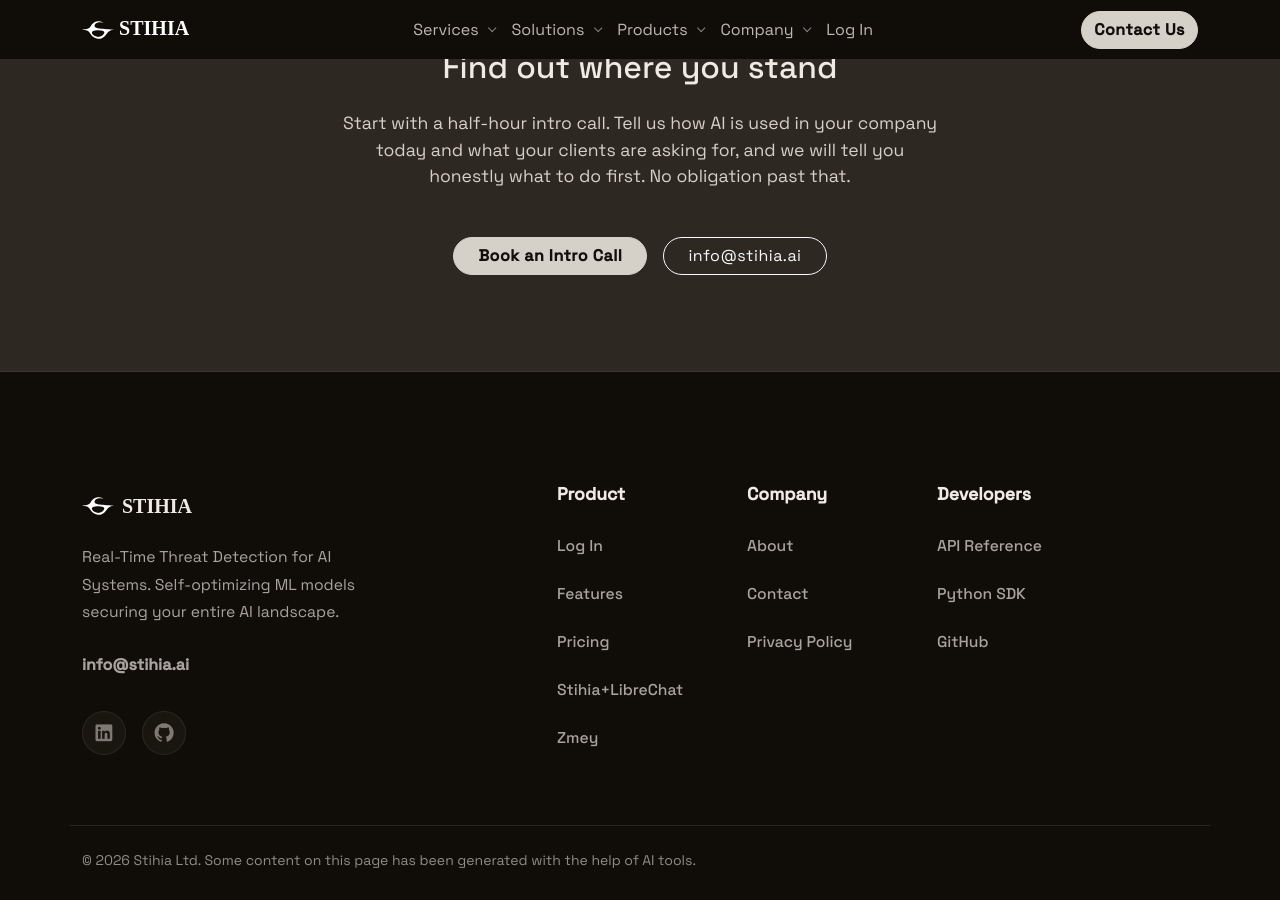
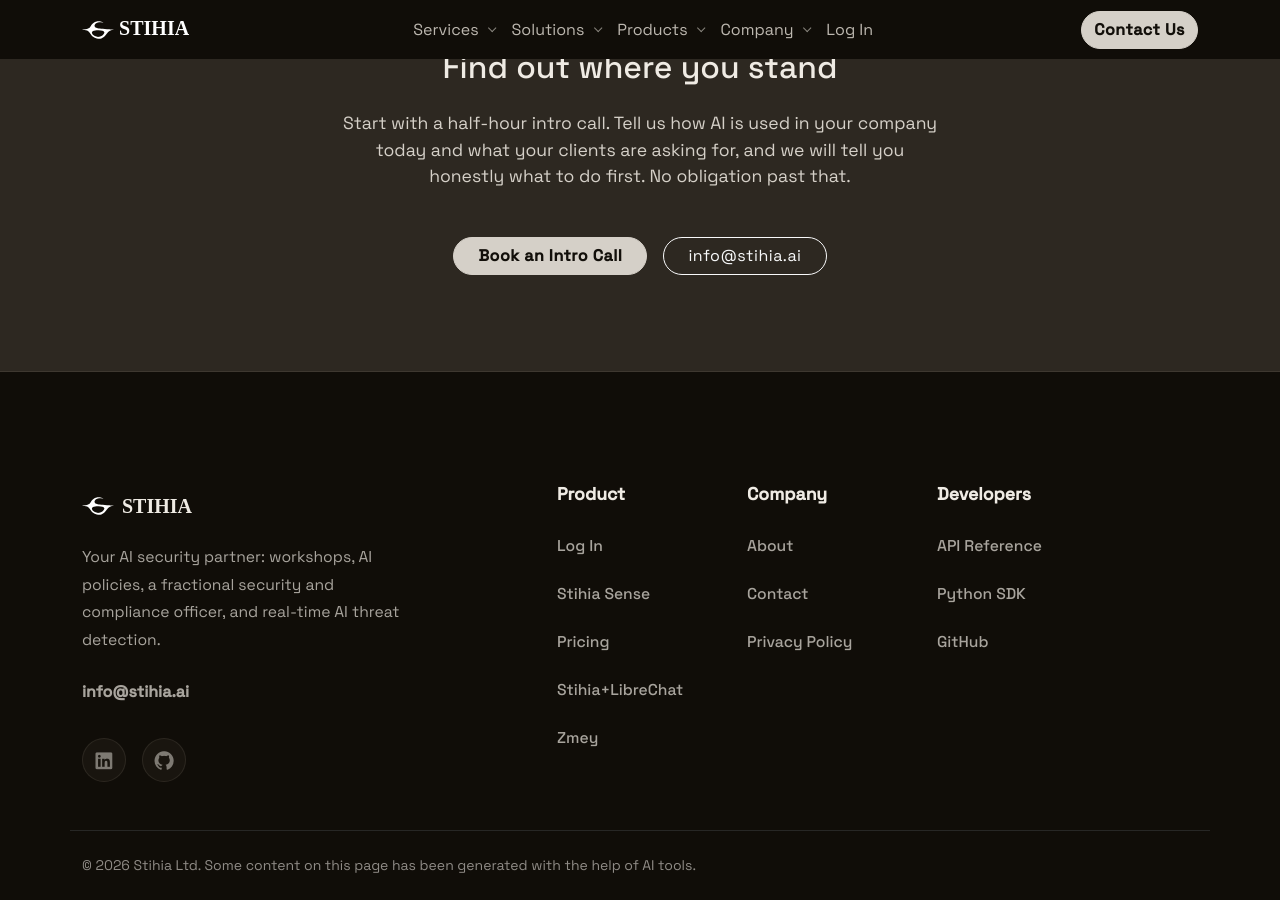
Before and after one commit to stihia-ai/stihia-ai.github.io, a Jekyll site: the page built from index.html, in a window 1280 px wide and 900 px high, scrolled down 5611 px. Built offline with Jekyll 4.4.1, drawn with Linux system fonts in a browser that asks for light colours; nearby versions of some CDN libraries; some web fonts are replaced.

Commit message:
fix(footer): retarget dead links, refresh blurb
Features, Pricing, and Zmey pointed at homepage anchors that no
longer exist; point them at the product pages. Replace the
Sense-only description with company-wide positioning.

Co-Authored-By: Claude Fable 5 <noreply@anthropic.com>
Claude-Session: https://claude.ai/code/session_01R1afvnpirM5vfSJWdkUmvS

```diff
--- a/_includes/footer.html
+++ b/_includes/footer.html
@@ -15,8 +15,8 @@
         <span class="brand-text fs-5">STIHIA</span>
       </a>
       <p class="text-secondary footer-desc mx-auto mx-lg-0">
-        Real-Time Threat Detection for AI Systems. Self-optimizing ML models
-        securing your entire AI landscape.
+        Your AI security partner: workshops, AI policies, a fractional
+        security and compliance officer, and real-time AI threat detection.
       </p>
       <p class="mt-3 mb-0">
         <a
@@ -64,8 +64,8 @@
             Log In
           </a>
         </li>
-        <li><a href="{{ '/#product' | relative_url }}">Features</a></li>
-        <li><a href="{{ '/#pricing' | relative_url }}">Pricing</a></li>
+        <li><a href="{{ '/products/sense' | relative_url }}">Stihia Sense</a></li>
+        <li><a href="{{ '/products/sense#pricing' | relative_url }}">Pricing</a></li>
         <li>
           <a
             href="https://github.com/stihia-ai/stihia-librechat"
@@ -76,7 +76,7 @@
             Stihia+LibreChat
           </a>
         </li>
-        <li><a href="{{ '/#zmey' | relative_url }}">Zmey</a></li>
+        <li><a href="{{ '/products/zmey' | relative_url }}">Zmey</a></li>
       </ul>
     </div>
 
```
